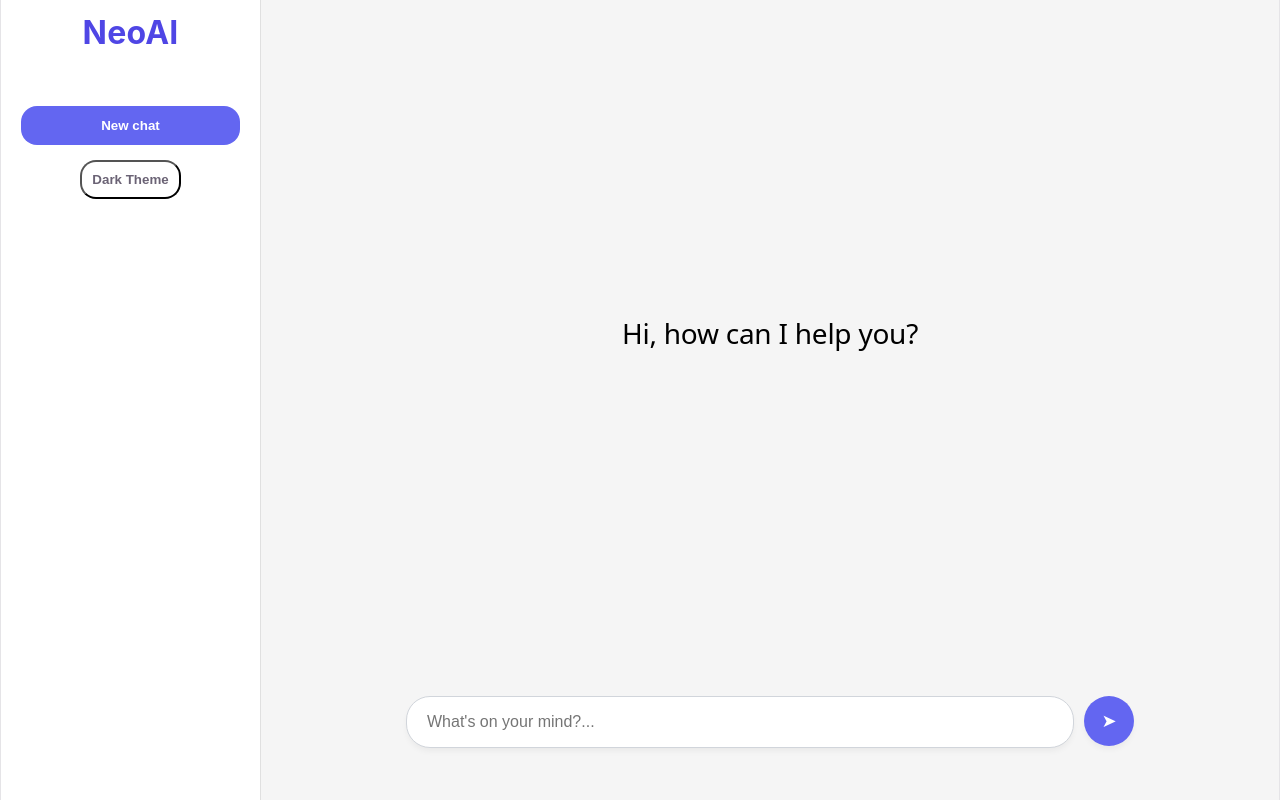
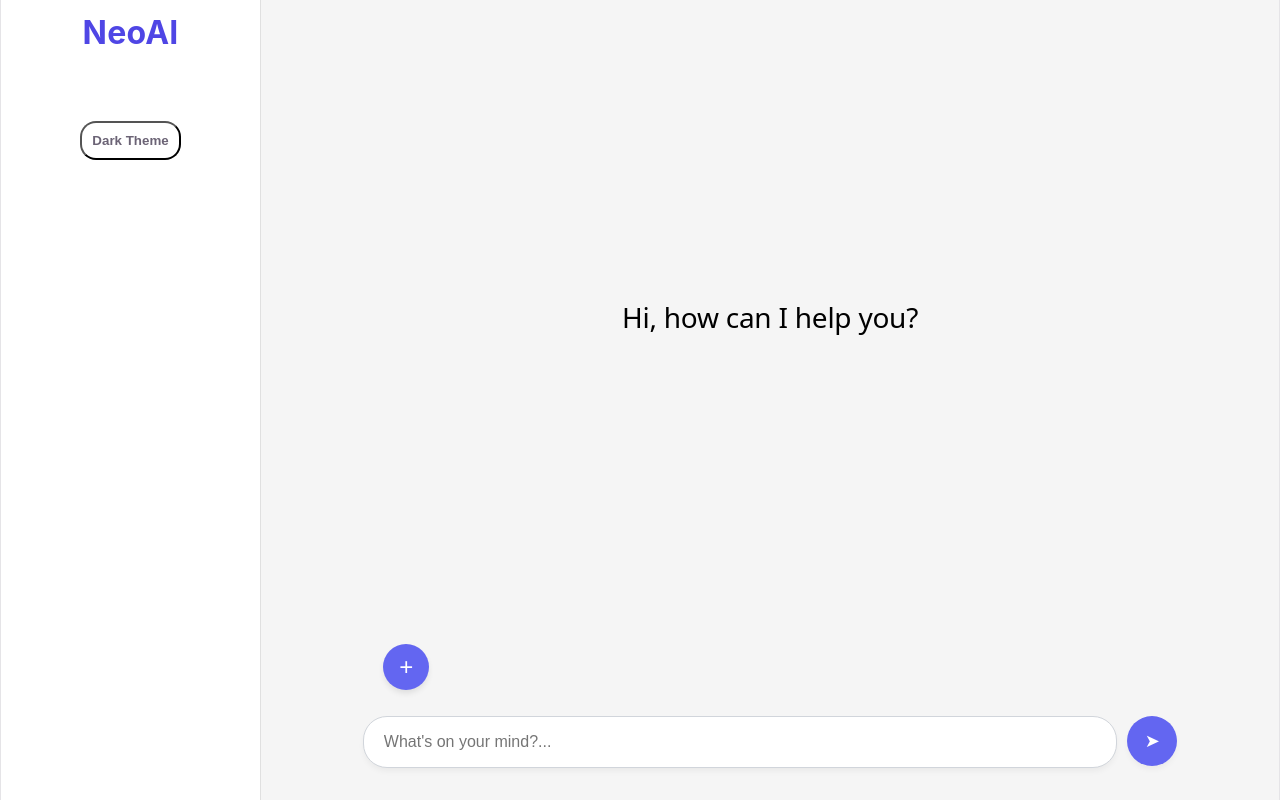
Before and after one commit to roshan-ak10/NeoAi-frontend, a React (Vite) app: page / in a window 1280 px wide. Built offline with nearby package versions, Linux system fonts and the light colour scheme.

Commit message:
Scrolling bug resolved

```diff
--- a/src/App.css
+++ b/src/App.css
@@ -95,14 +95,14 @@ body {
   flex-direction: column;
   background-color: whitesmoke;
   width: 100%;
+  min-height: 0;
 }
 
 .chat-box {
   flex: 1;
   overflow-y: auto;
   padding: 40px 20px;
-  display: flex;
-  flex-direction: column;
+  display:block;
 }
 
 .message-row {
@@ -152,14 +152,13 @@ body {
 
 /* Input dock */
 .input-container {
-  width: 100%;
-  max-width: 768px;
-  margin: 0 auto 32px auto;
-  padding: 20px;
+  width: 80%;
+  margin-bottom: 32px;
+  margin-left: 10%;
   display: flex;
   gap: 10px;
   background-color: transparent;
-  border-radius: 32px;
+  border-radius: 32px
 }
 
 .input-container input {
@@ -351,8 +350,13 @@ body {
 
   /* Input area adjustments */
   .input-wrapper {
-    padding: 0 10px 10px 10px;
-  }
+width: 100%;
+  max-width: 768px;
+  margin: 0 auto;
+  display: flex;
+  flex-direction: column;
+  align-items: flex-start;
+  padding: 0 20px;  }
 
   /* 16px font size prevents auto-zoom on iOS Safari */
   .input-container input {
@@ -364,3 +368,34 @@ body {
     padding: 0 15px;
   }
 }
+.new-chat-fab {
+  display: none; /* Hidden by default on large screens */
+  background-color: #6366f1;
+  color: white;
+  border: none;
+  width: 46px;
+  height: 46px;
+  border-radius: 50%;
+  font-size: 24px;
+  align-items: center;
+  justify-content: center;
+  cursor: pointer;
+  margin-bottom: 26px;
+  margin-left: 12%;
+  box-shadow: 0 4px 6px -1px rgba(0, 0, 0, 0.1);
+  transition: background-color 0.2s, transform 0.2s;
+}
+.new-chat-fab:hover {
+  background-color: #4f46e5;
+  transform: scale(1.05); /* Gives a nice little pop when hovered */
+}
+
+.ocean-mode .new-chat-fab {
+  background-color: #4f46e5;
+}
+.desktop-new-chat-btn {
+    display: none;
+  }
+.new-chat-fab {
+    display: flex !important;
+  }
--- a/src/App.jsx
+++ b/src/App.jsx
@@ -58,7 +58,7 @@ function App() {
     setIsLoading(true);
 
     try {
-      const response = await fetch("https://neoai-backend-9ubx.onrender.com/chat", {
+      const response = await fetch("http://localhost:3000/chat", {
         method: "POST",
         headers: { "Content-Type": "application/json" },
         body: JSON.stringify({
@@ -84,7 +84,7 @@ function App() {
 
   const handleReset = async () => {
     try {
-      const response = await fetch("https://neoai-backend-9ubx.onrender.com/reset", {
+      const response = await fetch("http://localhost:3000/reset", {
         method: "POST",
         headers: { "Content-Type": "application/json" },
         body: JSON.stringify({ sessionId: sessionId })
@@ -105,7 +105,7 @@ function App() {
 
       <div className="sidebar">
         <div className="logo">NeoAI</div>
-        <button className="new-chat-btn" onClick={handleReset}>New chat</button>
+        <button className="new-chat-btn desktop-new-chat-btn" onClick={handleReset}>New chat</button>
 
         <button
           className="theme-toggle-btn"
@@ -154,7 +154,17 @@ function App() {
           <div ref={messagesEndRef} />
         </div>
 
+        {/* Removed duplicate input-wrapper here */}
         <div className="input-wrapper">
+          {/* The Mobile Floating Button */}
+          <button
+            className="new-chat-fab"
+            onClick={handleReset}
+            title="Start a new chat"
+          >
+            +
+          </button>
+
           <div className="input-container">
             <input
               type="text"
@@ -173,8 +183,8 @@ function App() {
             </button>
           </div>
         </div>
+
       </div>
-
     </div>
   );
 }
```
